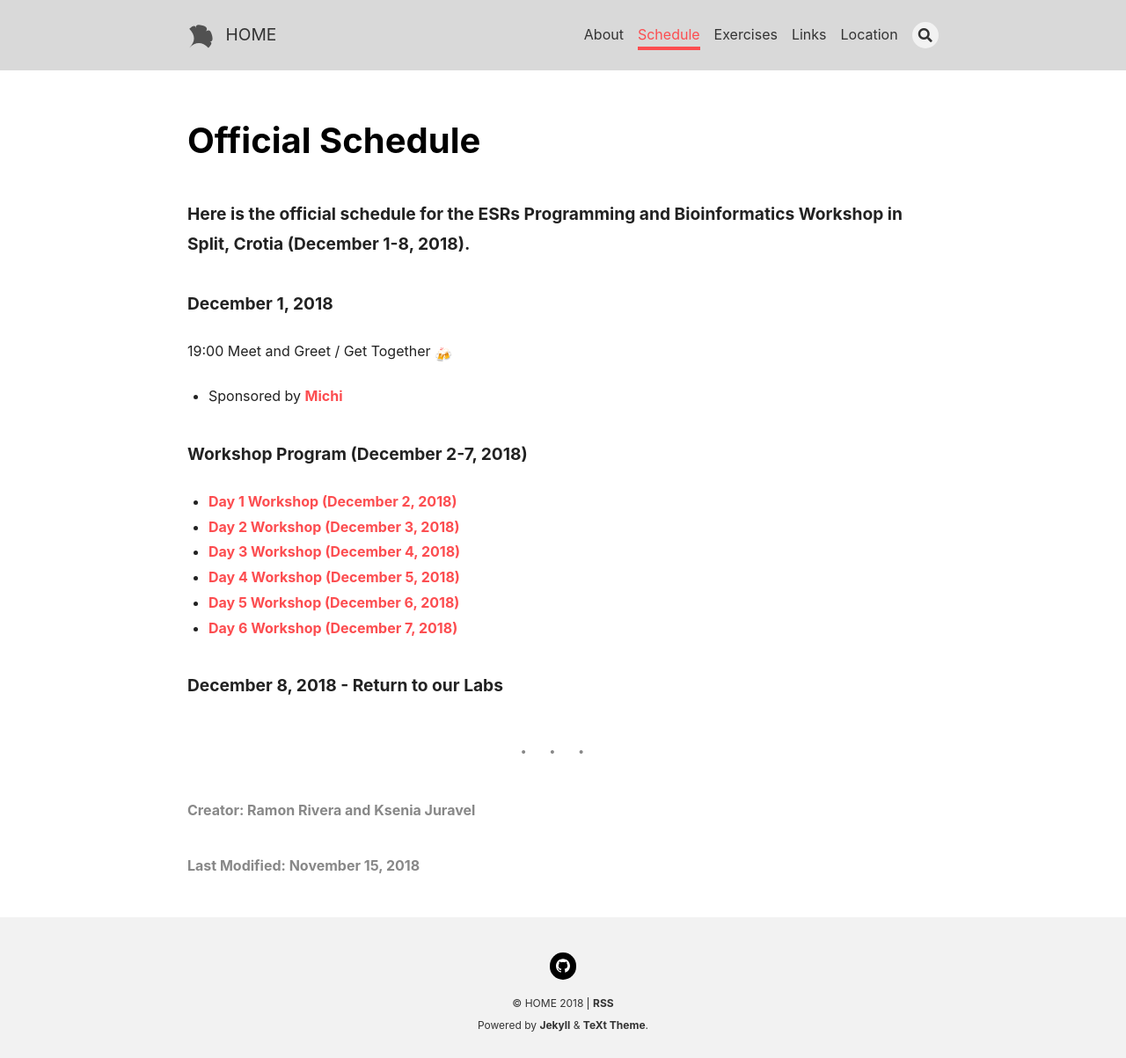
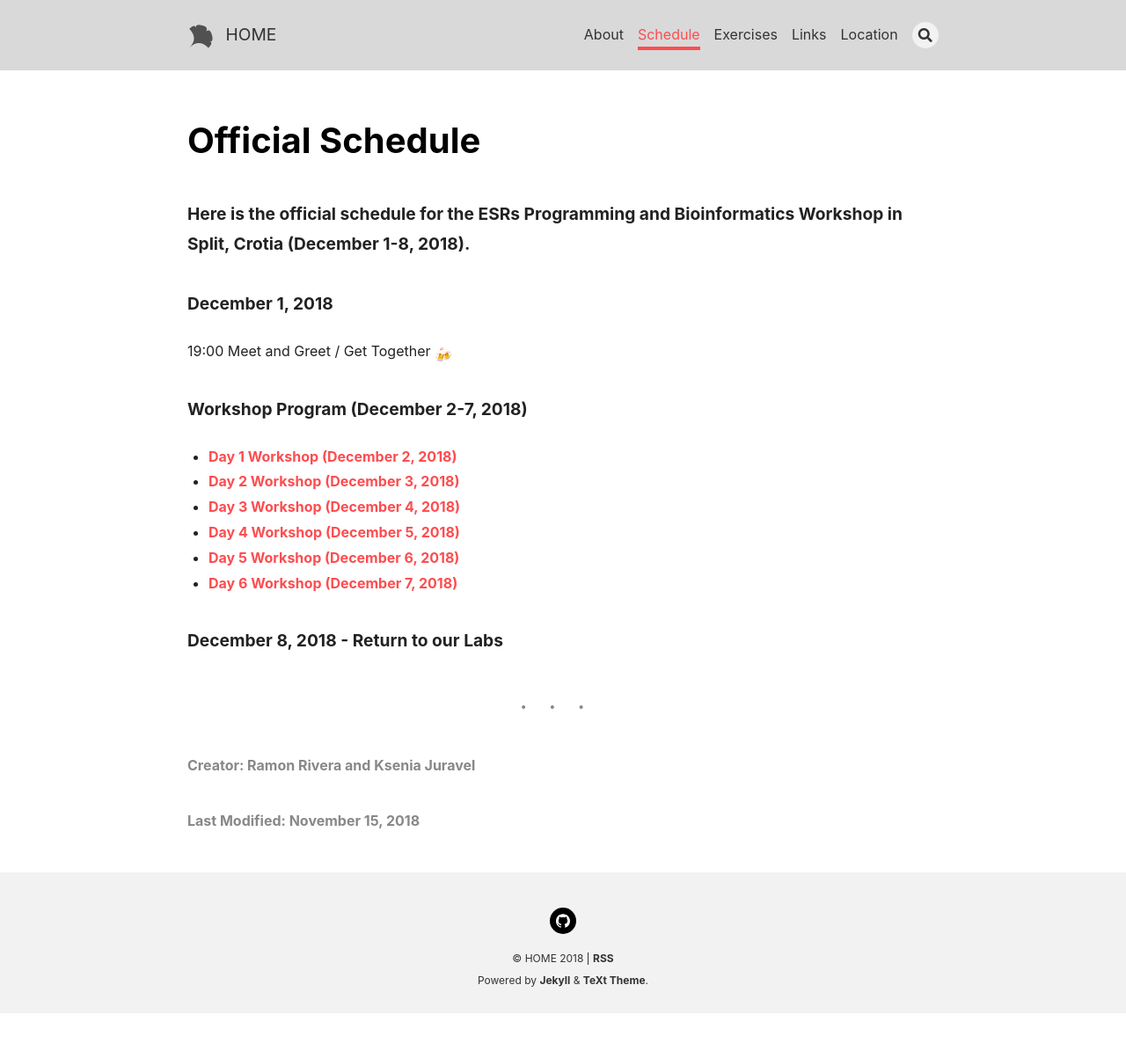
Before and after one commit to itn-ignite/ESRs-Programming-and-Bioinformatics-Workshop, a Jekyll site: the page built from docs/schedule.md, in a window 1280 px wide. Shown: the whole page at 88% size. Built offline with Jekyll 4.4.1, drawn with Linux system fonts in a browser that asks for light colours; nearby versions of some CDN libraries; emoji names are drawn with the system emoji font; after the commit the page ends 1152 px from its top, so only the background shows below that.

Commit message:
Update schedule.md

```diff
--- a/docs/schedule.md
+++ b/docs/schedule.md
@@ -10,7 +10,6 @@ header:
 
 #### December 1, 2018
 19:00 Meet and Greet / Get Together :beers:
-- Sponsored by [Michi](https://www.palaeontologie.geowissenschaften.uni-muenchen.de/personen/wissenschaft/michael_eitel/index.html)
 
 #### Workshop Program (December 2-7, 2018)
 
```
